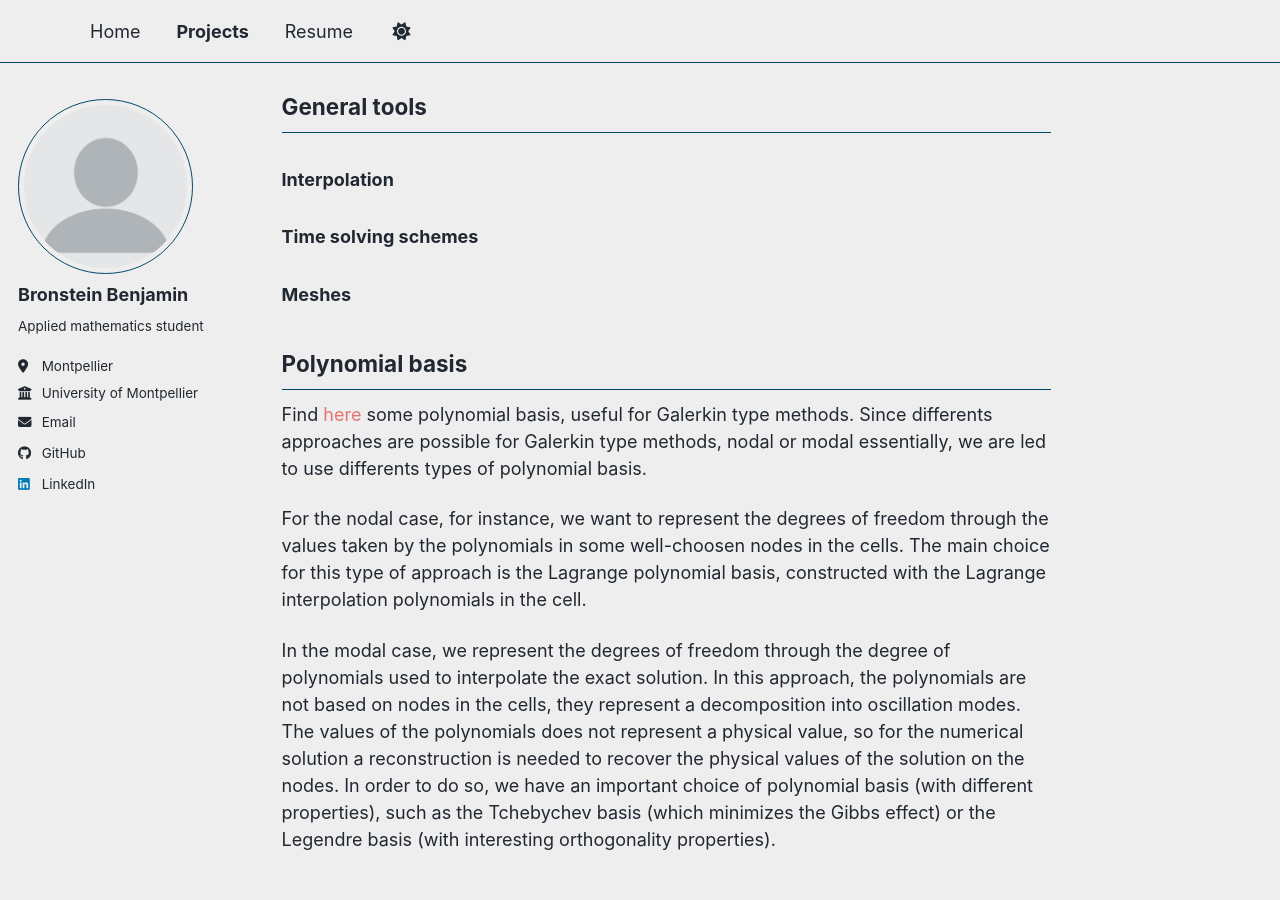
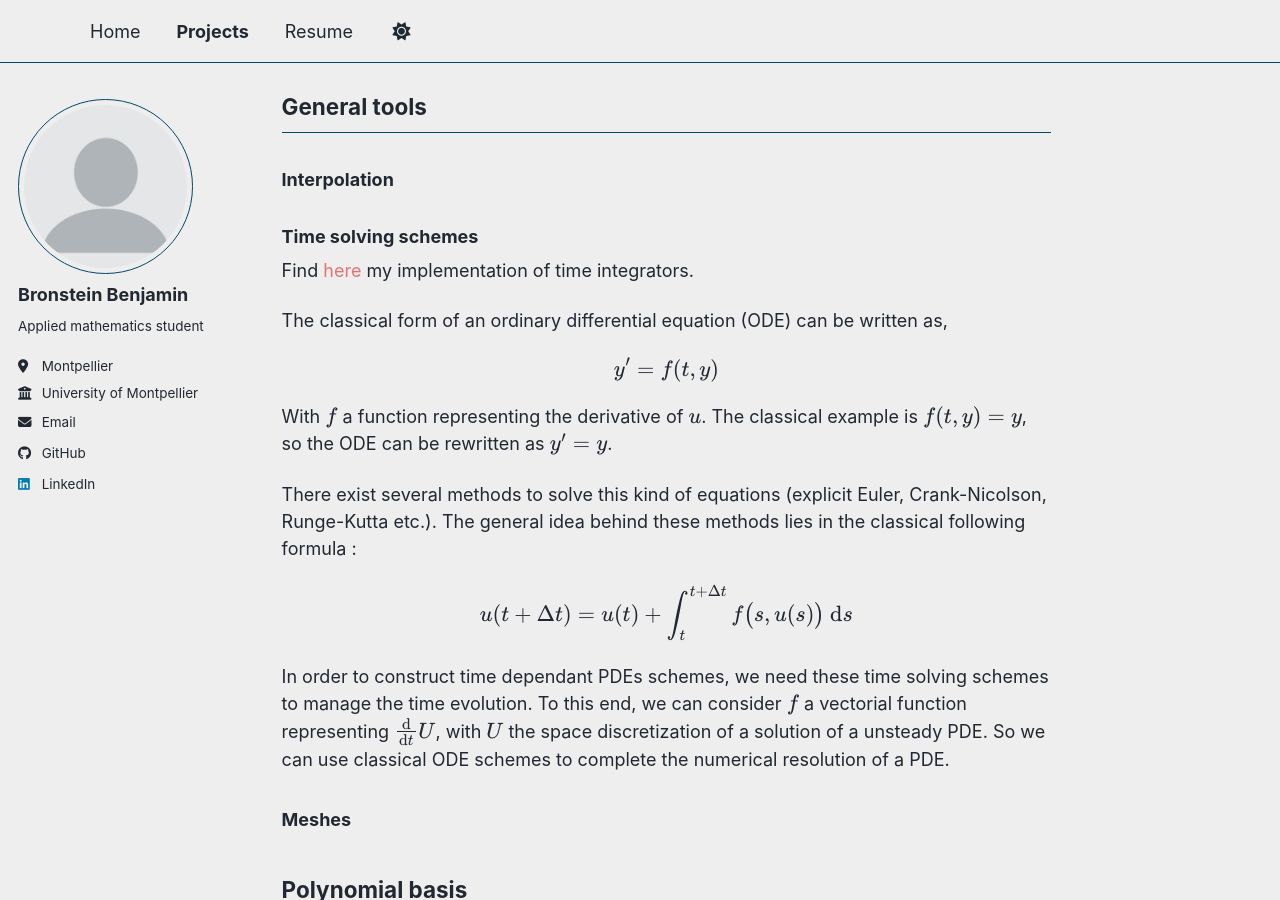
Before and after one commit to HerrBronstein/herrbronstein.github.io, a Jekyll site: the page built from _portfolio/portfolio-4.md, in a window 1280 px wide and 900 px high, scrolled down 464 px. Built offline with Jekyll 4.4.1, drawn with Linux system fonts in a browser that asks for light colours; a style sheet for code colours, icons or effects is not loaded.

Commit message:
Update portfolio-4.md

```diff
--- a/_portfolio/portfolio-4.md
+++ b/_portfolio/portfolio-4.md
@@ -15,6 +15,21 @@ As a personnal project I decided to create a framework that could be useful for
 ## General tools
 ### Interpolation
 ### Time solving schemes
+
+Find [here](https://github.com/HerrBronstein/Numerical-Methods-Tools/tree/main/Time_schemes) my implementation of time integrators.
+
+The classical form of an ordinary differential equation (ODE) can be written as,
+
+$$y' = f(t,y)$$
+
+With $f$ a function representing the derivative of $u$. The classical example is $f(t,y) = y$, so the ODE can be rewritten as $y' = y$.
+
+There exist several methods to solve this kind of equations (explicit Euler, Crank-Nicolson, Runge-Kutta etc.). The general idea behind these methods lies in the classical following formula :
+
+$$u(t + \Delta t) = u(t) + \int_{t}^{t + \Delta t} f\big(s,u(s)\big) \ \text{d}s$$
+
+In order to construct time dependant PDEs schemes, we need these time solving schemes to manage the time evolution. To this end, we can consider $f$ a vectorial function representing $\frac{\text{d}}{\text{d}t} U$, with $U$ the space discretization of a solution of a unsteady PDE. So we can use classical ODE schemes to complete the numerical resolution of a PDE.
+
 ### Meshes
 
 ## Polynomial basis
```
